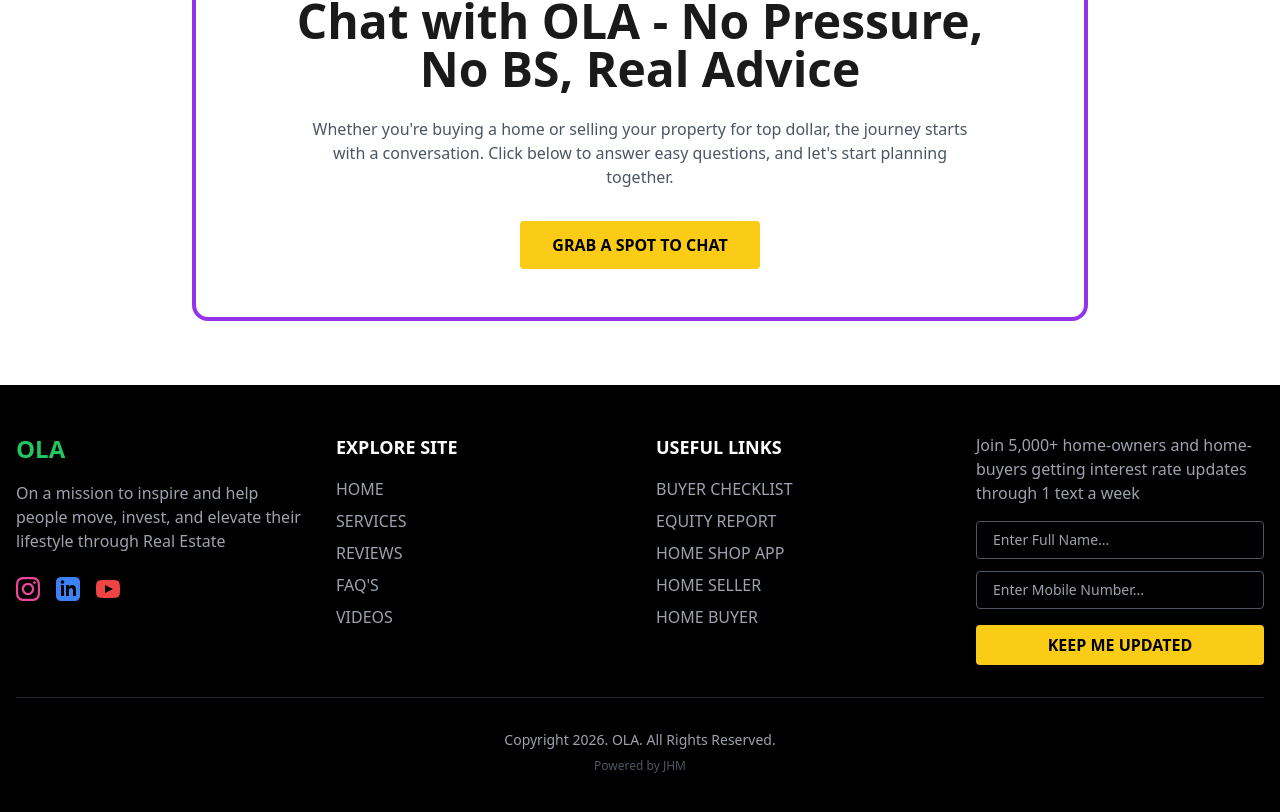
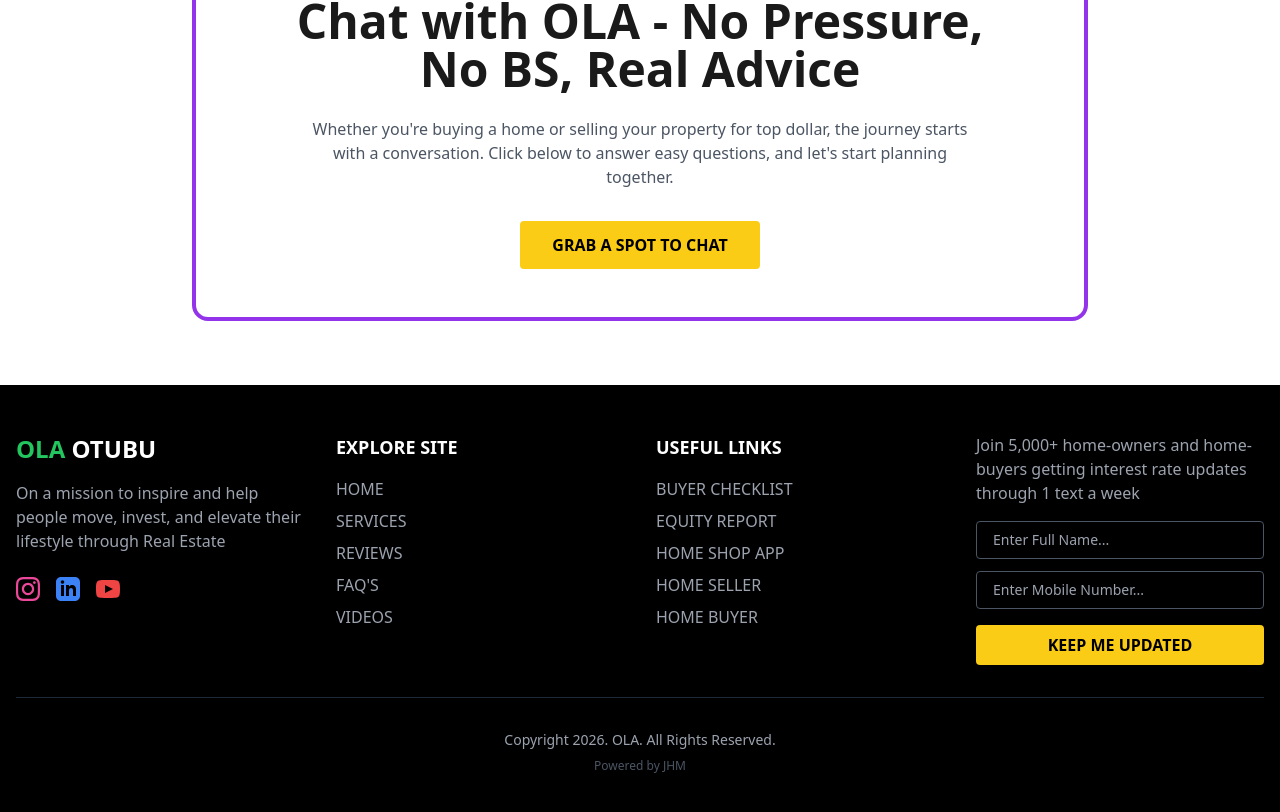
Before and after one commit to johnilizy17/jesseonate, a Next.js app: page /reviews in a window 1280 px wide. Shown: the part 3140-3952 px from the top of the page. Built offline with nearby package versions, Linux system fonts and the light colour scheme.

Commit message:
call code

```diff
--- a/src/app/page.tsx
+++ b/src/app/page.tsx
@@ -120,7 +120,7 @@ export default function HomePage() {
           }`}
       >
         {/* First Row - Scrolls Left */}
-        <div className="flex animate-scroll-left hover:pause mb-0">
+        <div className="flex animate-scroll-left hover:pause mb-0" style={{background:"#000"}}>
           {[...properties.slice(0, 6), ...properties.slice(0, 6)].map((property, i) => (
             <PropertyCard key={`row1-${i}`} {...property} />
           ))}
--- a/src/components/Footer.tsx
+++ b/src/components/Footer.tsx
@@ -5,20 +5,21 @@ export default function Footer() {
         {/* Brand Section */}
         <div>
           <h3 className="text-2xl font-bold mb-4">
-            <span className="text-green-500">OLA</span>
+            <span className="text-green-500">OLA </span>
+            OTUBU
           </h3>
           <p className="text-gray-400 mb-6">
             On a mission to inspire and help people move, invest, and elevate their lifestyle through Real Estate
           </p>
           <div className="flex gap-4">
             <a href="https://instagram.com" target="_blank" rel="noopener noreferrer" className="text-pink-500 hover:text-pink-400">
-              <svg className="w-6 h-6" fill="currentColor" viewBox="0 0 24 24"><path d="M12 2.163c3.204 0 3.584.012 4.85.07 3.252.148 4.771 1.691 4.919 4.919.058 1.265.069 1.645.069 4.849 0 3.205-.012 3.584-.069 4.849-.149 3.225-1.664 4.771-4.919 4.919-1.266.058-1.644.07-4.85.07-3.204 0-3.584-.012-4.849-.07-3.26-.149-4.771-1.699-4.919-4.92-.058-1.265-.07-1.644-.07-4.849 0-3.204.013-3.583.07-4.849.149-3.227 1.664-4.771 4.919-4.919 1.266-.057 1.645-.069 4.849-.069zm0-2.163c-3.259 0-3.667.014-4.947.072-4.358.2-6.78 2.618-6.98 6.98-.059 1.281-.073 1.689-.073 4.948 0 3.259.014 3.668.072 4.948.2 4.358 2.618 6.78 6.98 6.98 1.281.058 1.689.072 4.948.072 3.259 0 3.668-.014 4.948-.072 4.354-.2 6.782-2.618 6.979-6.98.059-1.28.073-1.689.073-4.948 0-3.259-.014-3.667-.072-4.947-.196-4.354-2.617-6.78-6.979-6.98-1.281-.059-1.69-.073-4.949-.073zm0 5.838c-3.403 0-6.162 2.759-6.162 6.162s2.759 6.163 6.162 6.163 6.162-2.759 6.162-6.163c0-3.403-2.759-6.162-6.162-6.162zm0 10.162c-2.209 0-4-1.79-4-4 0-2.209 1.791-4 4-4s4 1.791 4 4c0 2.21-1.791 4-4 4zm6.406-11.845c-.796 0-1.441.645-1.441 1.44s.645 1.44 1.441 1.44c.795 0 1.439-.645 1.439-1.44s-.644-1.44-1.439-1.44z"/></svg>
+              <svg className="w-6 h-6" fill="currentColor" viewBox="0 0 24 24"><path d="M12 2.163c3.204 0 3.584.012 4.85.07 3.252.148 4.771 1.691 4.919 4.919.058 1.265.069 1.645.069 4.849 0 3.205-.012 3.584-.069 4.849-.149 3.225-1.664 4.771-4.919 4.919-1.266.058-1.644.07-4.85.07-3.204 0-3.584-.012-4.849-.07-3.26-.149-4.771-1.699-4.919-4.92-.058-1.265-.07-1.644-.07-4.849 0-3.204.013-3.583.07-4.849.149-3.227 1.664-4.771 4.919-4.919 1.266-.057 1.645-.069 4.849-.069zm0-2.163c-3.259 0-3.667.014-4.947.072-4.358.2-6.78 2.618-6.98 6.98-.059 1.281-.073 1.689-.073 4.948 0 3.259.014 3.668.072 4.948.2 4.358 2.618 6.78 6.98 6.98 1.281.058 1.689.072 4.948.072 3.259 0 3.668-.014 4.948-.072 4.354-.2 6.782-2.618 6.979-6.98.059-1.28.073-1.689.073-4.948 0-3.259-.014-3.667-.072-4.947-.196-4.354-2.617-6.78-6.979-6.98-1.281-.059-1.69-.073-4.949-.073zm0 5.838c-3.403 0-6.162 2.759-6.162 6.162s2.759 6.163 6.162 6.163 6.162-2.759 6.162-6.163c0-3.403-2.759-6.162-6.162-6.162zm0 10.162c-2.209 0-4-1.79-4-4 0-2.209 1.791-4 4-4s4 1.791 4 4c0 2.21-1.791 4-4 4zm6.406-11.845c-.796 0-1.441.645-1.441 1.44s.645 1.44 1.441 1.44c.795 0 1.439-.645 1.439-1.44s-.644-1.44-1.439-1.44z" /></svg>
             </a>
             <a href="https://linkedin.com" target="_blank" rel="noopener noreferrer" className="text-blue-500 hover:text-blue-400">
-              <svg className="w-6 h-6" fill="currentColor" viewBox="0 0 24 24"><path d="M19 0h-14c-2.761 0-5 2.239-5 5v14c0 2.761 2.239 5 5 5h14c2.762 0 5-2.239 5-5v-14c0-2.761-2.238-5-5-5zm-11 19h-3v-11h3v11zm-1.5-12.268c-.966 0-1.75-.79-1.75-1.764s.784-1.764 1.75-1.764 1.75.79 1.75 1.764-.783 1.764-1.75 1.764zm13.5 12.268h-3v-5.604c0-3.368-4-3.113-4 0v5.604h-3v-11h3v1.765c1.396-2.586 7-2.777 7 2.476v6.759z"/></svg>
+              <svg className="w-6 h-6" fill="currentColor" viewBox="0 0 24 24"><path d="M19 0h-14c-2.761 0-5 2.239-5 5v14c0 2.761 2.239 5 5 5h14c2.762 0 5-2.239 5-5v-14c0-2.761-2.238-5-5-5zm-11 19h-3v-11h3v11zm-1.5-12.268c-.966 0-1.75-.79-1.75-1.764s.784-1.764 1.75-1.764 1.75.79 1.75 1.764-.783 1.764-1.75 1.764zm13.5 12.268h-3v-5.604c0-3.368-4-3.113-4 0v5.604h-3v-11h3v1.765c1.396-2.586 7-2.777 7 2.476v6.759z" /></svg>
             </a>
             <a href="https://youtube.com" target="_blank" rel="noopener noreferrer" className="text-red-500 hover:text-red-400">
-              <svg className="w-6 h-6" fill="currentColor" viewBox="0 0 24 24"><path d="M19.615 3.184c-3.604-.246-11.631-.245-15.23 0-3.897.266-4.356 2.62-4.385 8.816.029 6.185.484 8.549 4.385 8.816 3.6.245 11.626.246 15.23 0 3.897-.266 4.356-2.62 4.385-8.816-.029-6.185-.484-8.549-4.385-8.816zm-10.615 12.816v-8l8 3.993-8 4.007z"/></svg>
+              <svg className="w-6 h-6" fill="currentColor" viewBox="0 0 24 24"><path d="M19.615 3.184c-3.604-.246-11.631-.245-15.23 0-3.897.266-4.356 2.62-4.385 8.816.029 6.185.484 8.549 4.385 8.816 3.6.245 11.626.246 15.23 0 3.897-.266 4.356-2.62 4.385-8.816-.029-6.185-.484-8.549-4.385-8.816zm-10.615 12.816v-8l8 3.993-8 4.007z" /></svg>
             </a>
           </div>
         </div>
```
Also changed, not shown: 1 other file (tests, documents, lock files or other folders).
